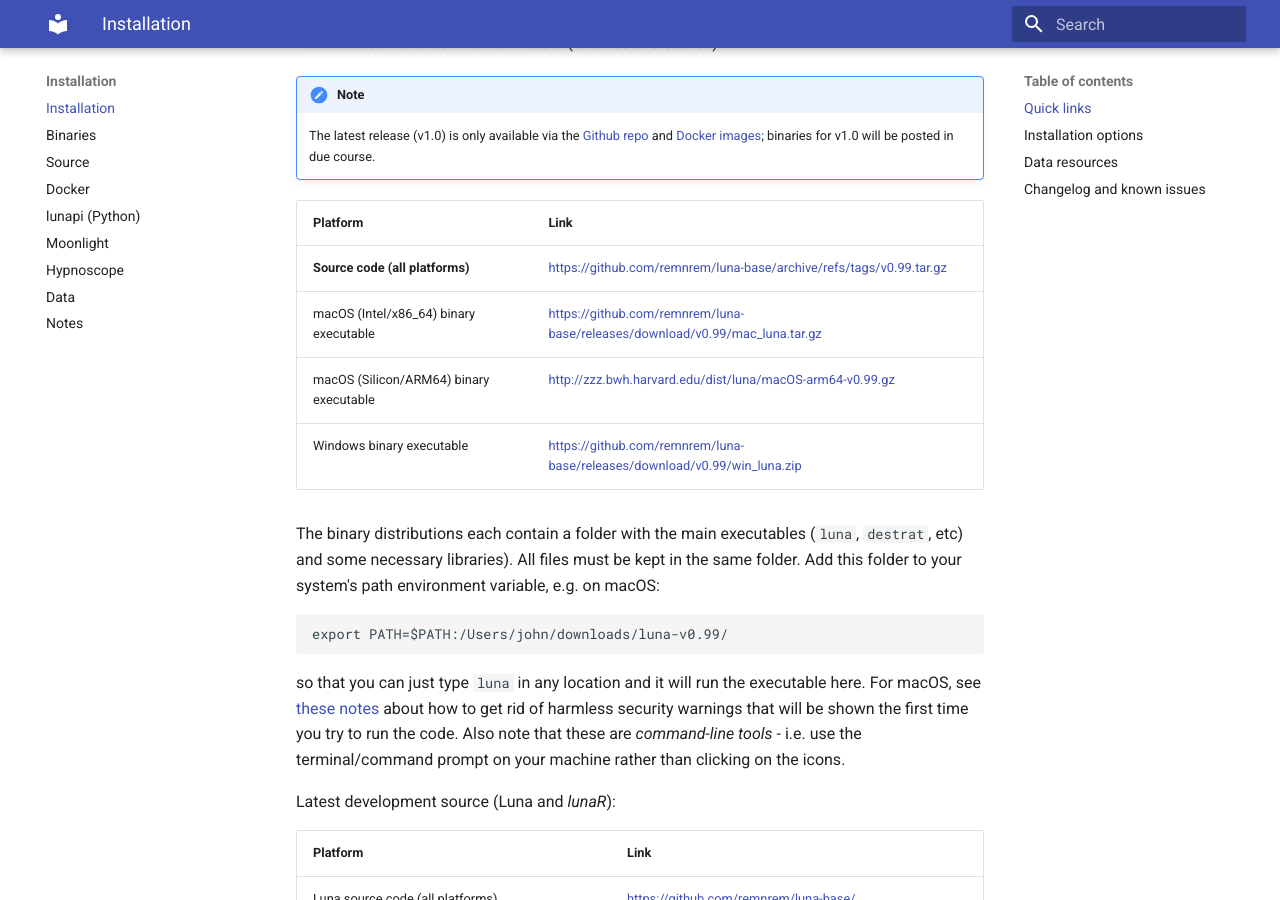
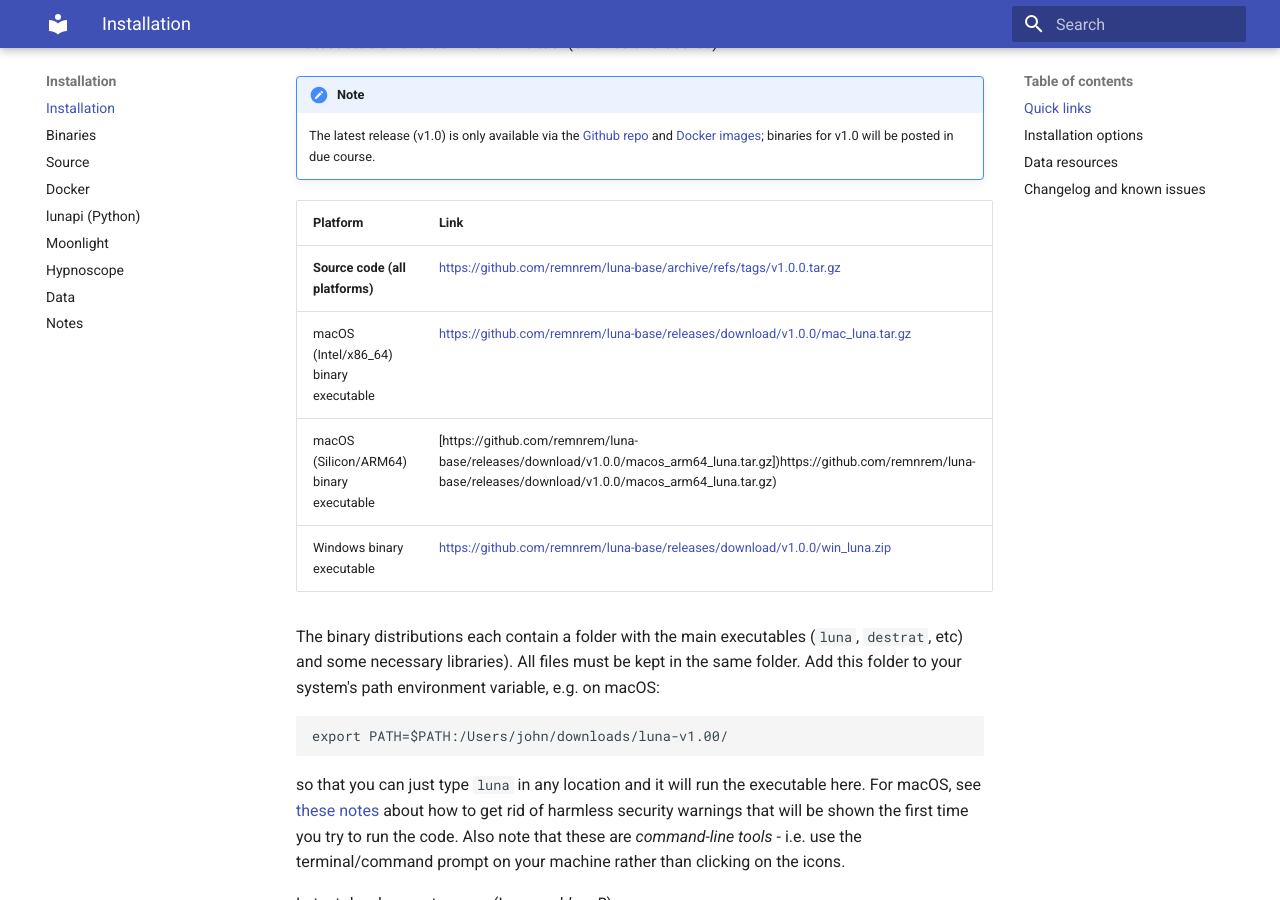
Before and after one commit to remnrem/luna-doc, an MkDocs documentation site: the page built from docs/download/index.md, in a window 1280 px wide and 900 px high, scrolled down 314 px. Built offline with MkDocs 1.6.1 and Material for MkDocs 9.7.7, drawn with Linux system fonts in a browser that asks for light colours.

````diff
--- a/docs/download/index.md
+++ b/docs/download/index.md
@@ -11,17 +11,18 @@ Latest stable Luna command-line tool (binaries and source):
 
 | Platform | Link |
 | ----- | ----- |
-| __Source code (all platforms)__ | [https://github.com/remnrem/luna-base/archive/refs/tags/v0.99.tar.gz](https://github.com/remnrem/luna-base/archive/refs/tags/v0.99.tar.gz) |
-| macOS (Intel/x86_64) binary executable | [https://github.com/remnrem/luna-base/releases/download/v0.99/mac_luna.tar.gz](https://github.com/remnrem/luna-base/releases/download/v0.99/mac_luna.tar.gz) |
-| macOS (Silicon/ARM64) binary executable | [http://zzz.bwh.harvard.edu/dist/luna/macOS-arm64-v0.99.gz](http://zzz.bwh.harvard.edu/dist/luna/macOS-arm64-v0.99.gz)|
-| Windows binary executable | [https://github.com/remnrem/luna-base/releases/download/v0.99/win_luna.zip](https://github.com/remnrem/luna-base/releases/download/v0.99/win_luna.zip) |
+| __Source code (all platforms)__ | [https://github.com/remnrem/luna-base/archive/refs/tags/v1.0.0.tar.gz](https://github.com/remnrem/luna-base/archive/refs/tags/v1.0.0.tar.gz)
+| macOS (Intel/x86_64) binary executable | [https://github.com/remnrem/luna-base/releases/download/v1.0.0/mac_luna.tar.gz](https://github.com/remnrem/luna-base/releases/download/v1.0.0/mac_luna.tar.gz) |
+| macOS (Silicon/ARM64) binary executable | [https://github.com/remnrem/luna-base/releases/download/v1.0.0/macos_arm64_luna.tar.gz])https://github.com/remnrem/luna-base/releases/download/v1.0.0/macos_arm64_luna.tar.gz) |
+| Windows binary executable | [https://github.com/remnrem/luna-base/releases/download/v1.0.0/win_luna.zip](https://github.com/remnrem/luna-base/releases/download/v1.0.0/win_luna.zip) |
+
 
 The binary distributions each contain a folder with the main executables
 (`luna`, `destrat`, etc) and some necessary libraries).  All files
 must be kept in the same folder. Add this folder to your system's path environment variable,
 e.g. on macOS:
 ```
-export PATH=$PATH:/Users/john/downloads/luna-v0.99/
+export PATH=$PATH:/Users/john/downloads/luna-v1.00/
 ```
 so that you can just type `luna` in any location and it will run the executable here.
 For macOS, see [these notes](exec.md##macos-installation-notes) about how to get rid of
````
Also changed, not shown: docs/download/exec.md (+4 -4 lines).
